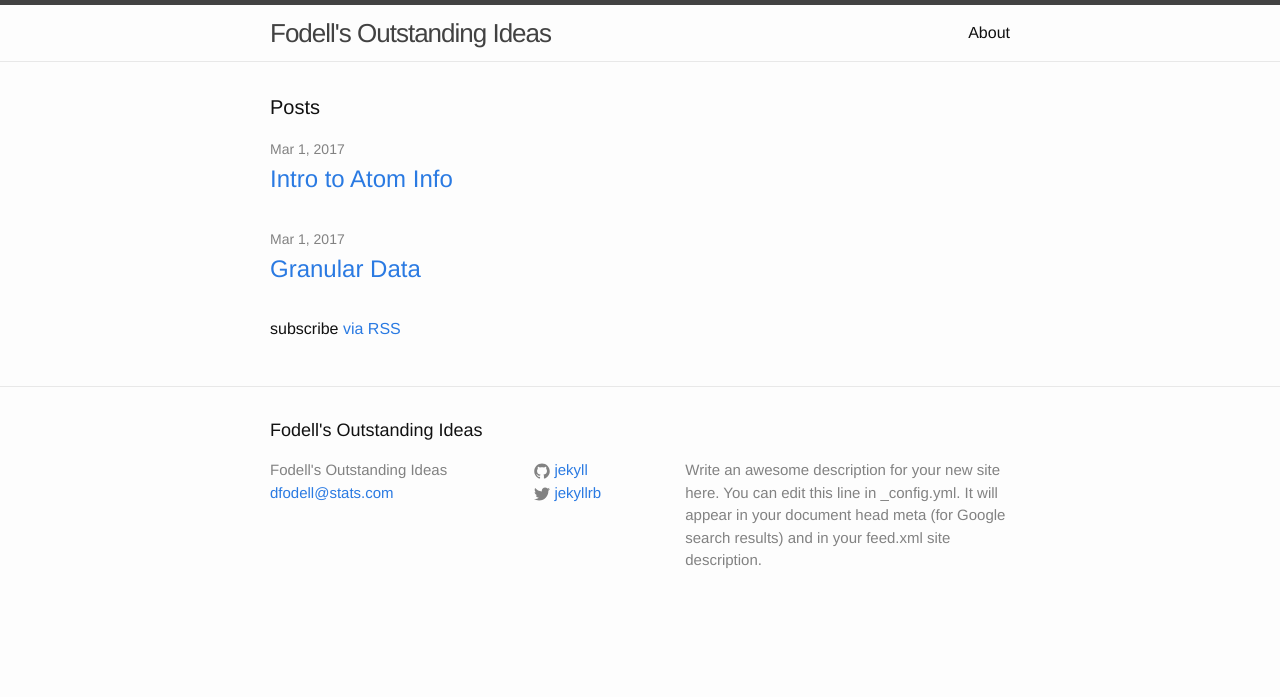
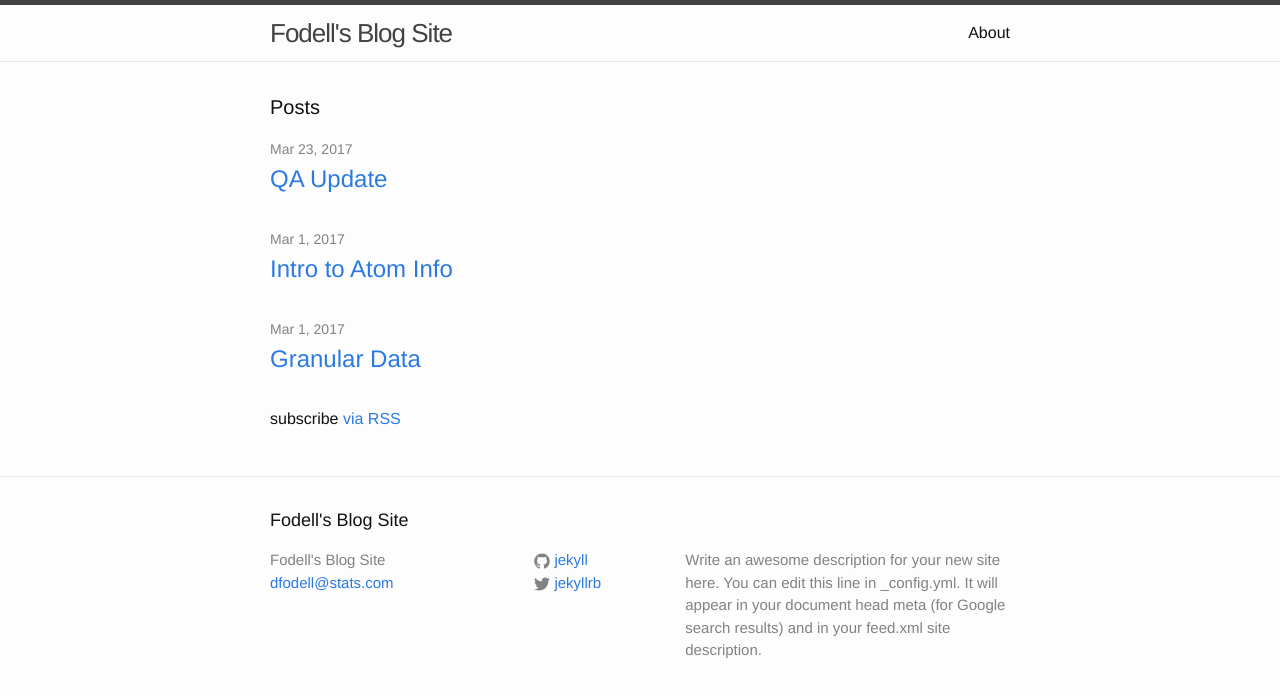
Before and after one commit to dfodell/fodell-blog, a Jekyll site: the page built from index.md, in a window 1280 px wide. Shown: the top 697 px of the page. Built offline with Jekyll 4.4.1, drawn with Linux system fonts in a browser that asks for light colours.

Commit message:
trying a little of everything

```diff
--- a/Gemfile
+++ b/Gemfile
@@ -12,7 +12,7 @@ ruby RUBY_VERSION
 gem "jekyll", "3.4.0"
 
 # This is the default theme for new Jekyll sites. You may change this to anything you like.
-# gem "minima", "~> 2.0"
+gem "minima", "~> 2.0"
 
 # If you want to use GitHub Pages, remove the "gem "jekyll"" above and
 # uncomment the line below. To upgrade, run `bundle update github-pages`.
--- a/_config.yml
+++ b/_config.yml
@@ -13,7 +13,7 @@
 # you will see them accessed via {{ site.title }}, {{ site.email }}, and so on.
 # You can create any custom variable you would like, and they will be accessible
 # in the templates via {{ site.myvariable }}.
-title: Fodell's Outstanding Ideas
+title: Fodell's Blog Site
 email: dfodell@stats.com
 description: > # this means to ignore newlines until "baseurl:"
   Write an awesome description for your new site here. You can edit this
```
Also changed, not shown: _posts/2017-03-23-QA-Updates.markdown (renamed from _posts/QA-Updates.markdown).
